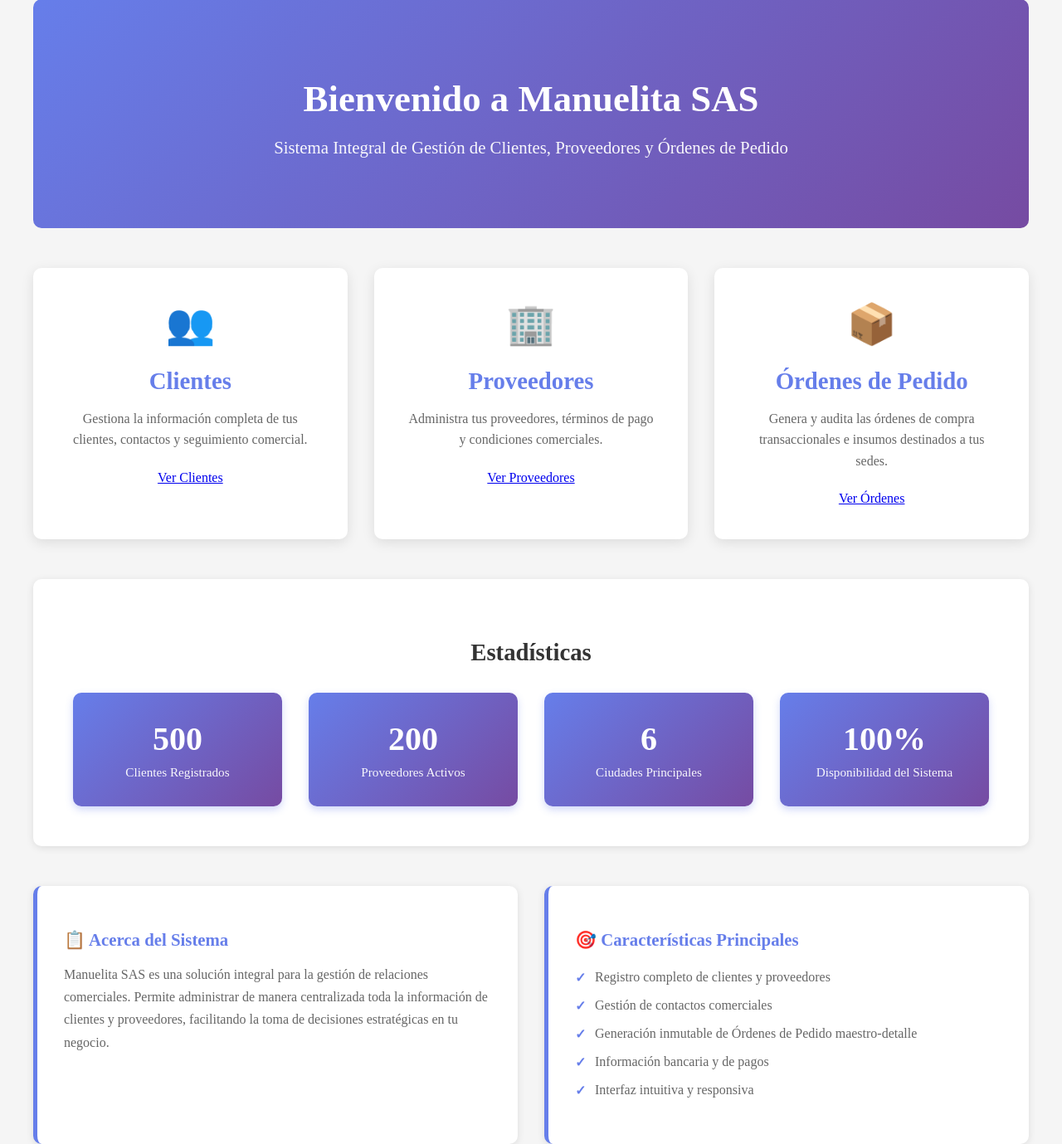
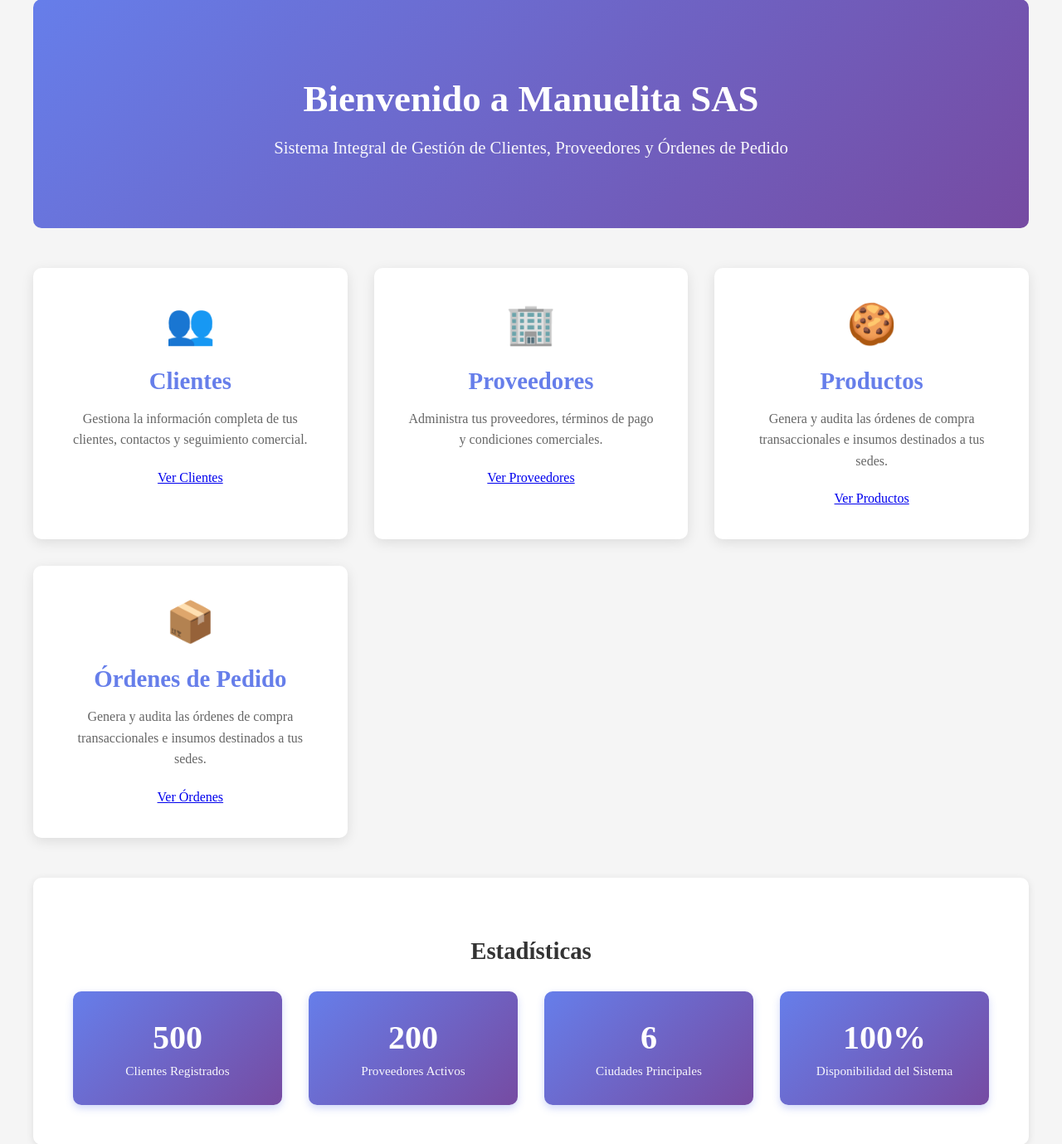
Before and after one commit to Atuesta117/Proyecto-Bases-de-Datos-manuelita-SAS-, a Flask app: page / in a window 1280 px wide. Shown: the part 41-1420 px from the top of the page at 83% size. Run offline with Flask 3, Linux system fonts and the light colour scheme.

Commit message:
correccion archivo seed.sql

```diff
--- a/static/css/style.css
+++ b/static/css/style.css
@@ -25,7 +25,7 @@ html {
 
 /* ============= NAVBAR ============= */
 .navbar {
-    background: linear-gradient(135deg, #667eea 0%, #764ba2 100%);
+    background: linear-gradient(135deg, #73976A 0%, #677E61 100%);
     color: white;
     padding: 1rem 0;
     box-shadow: 0 2px 10px rgba(0, 0, 0, 0.1);
@@ -73,7 +73,7 @@ main {
 .hero {
     text-align: center;
     padding: 3rem 0;
-    background: linear-gradient(135deg, #667eea 0%, #764ba2 100%);
+    background: linear-gradient(135deg, #73976A 0%, #677E61 100%);
     color: white;
     border-radius: 10px;
     margin-bottom: 2rem;
@@ -127,7 +127,7 @@ main {
     display: flex;
     justify-content: space-between;
     align-items: center;
-    margin-bottom: 2rem;
+    margin: 2rem 0;
     padding-bottom: 1rem;
     border-bottom: 2px solid #ddd;
 }
--- a/templates/base.html
+++ b/templates/base.html
@@ -16,6 +16,7 @@
                 <li><a href="{{ url_for('clientes.ver_clientes') }}">Clientes</a></li>
                 <li><a href="{{ url_for('proveedores.ver_proveedores') }}">Proveedores</a></li>
                 <li><a href="{{ url_for('productos.ver_productos') }}">Productos</a></li>
+                <li><a href="{{ url_for('ordenes_vistas.ver_ordenes') }}">Ordenes</a></li>
             </ul>
         </div>
     </nav>
--- a/templates/index.html
+++ b/templates/index.html
@@ -32,7 +32,13 @@
             <a href="{{ url_for('proveedores.ver_proveedores') }}" class="btn btn-primary">Ver Proveedores</a>
         </div>
 
-        <!-- NUEVA SECCIÓN: Órdenes de Pedido -->
+        <div class="card">
+            <div class="card-icon">🍪</div>
+            <h2>Productos</h2>
+            <p>Genera y audita las órdenes de compra transaccionales e insumos destinados a tus sedes.</p>
+            <a href="{{ url_for('productos.ver_productos') }}" class="btn btn-primary">Ver Productos</a>
+        </div>
+
         <div class="card">
             <div class="card-icon">📦</div>
             <h2>Órdenes de Pedido</h2>
```
